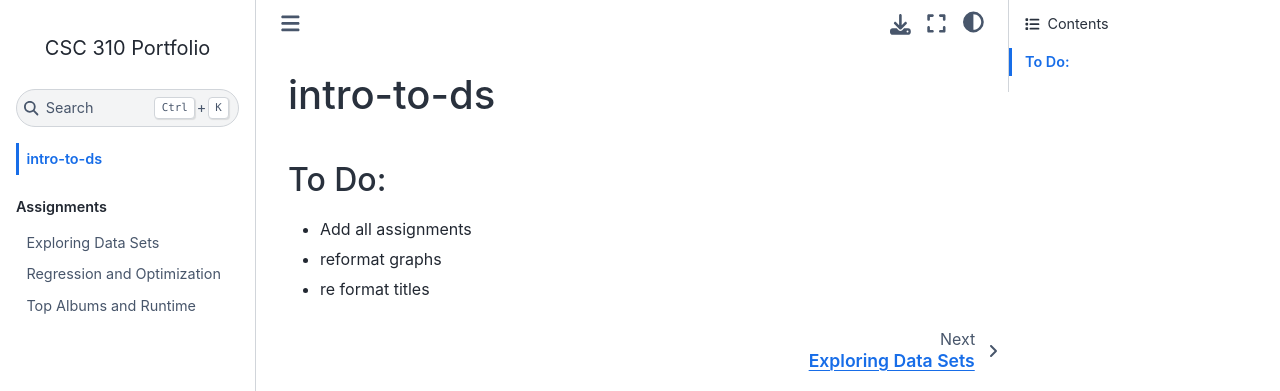
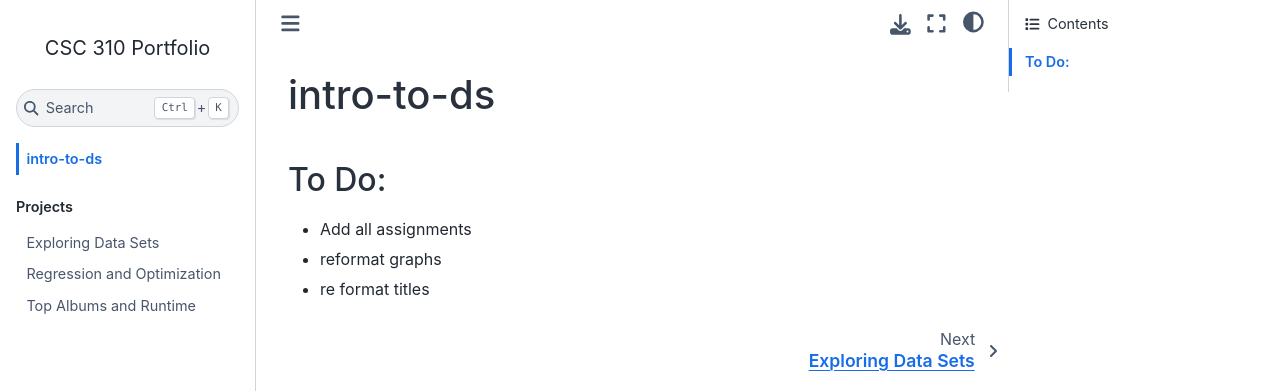
Before and after one commit to efsa95/intro-to-ds, a Jupyter Book: the page built from README.md, in a window 1280 px wide. Shown: the top 391 px of the page. Built offline with Jupyter Book 1.0.4 settings and Sphinx 7.4.7 and the Sphinx Book theme 1.1.4, drawn with Linux system fonts in a browser that asks for light colours.

Commit message:
Renamed Assignments to Projects in toc.yml

```diff
--- a/_toc.yml
+++ b/_toc.yml
@@ -1,7 +1,7 @@
 format: jb-book
 root: README
 parts:
-- caption: Assignments
+- caption: Projects
   chapters:
     - file: loading_data.md
     - file: Assignment9
```
